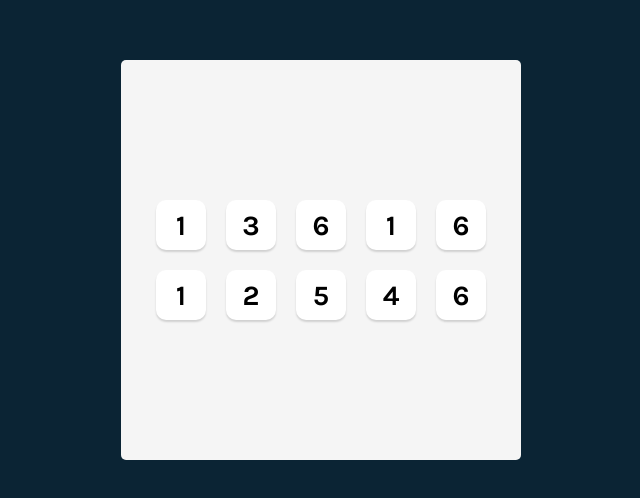
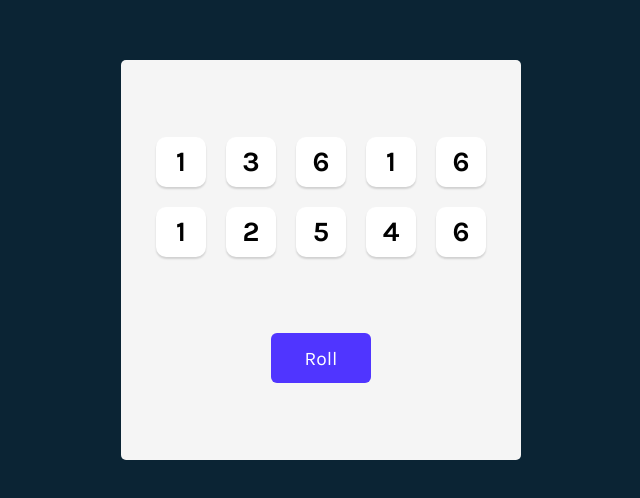
Before and after one commit to Biswas-Souvik/Tenzies, a React (Vite) app: page / in a window 1280 px wide. Shown: the part 140-638 px from the top of the page, without its empty margins (319-959 px from the left). Built offline with nearby package versions, Linux system fonts and the light colour scheme.

Commit message:
Roll dice button

```diff
--- a/App.jsx
+++ b/App.jsx
@@ -1,5 +1,5 @@
 import { useState } from "react";
-import { Die } from "./Die";
+import Die from "./Die";
 
 export default function App() {
   const [dice, setDice] = useState(generateAllNewDice());
@@ -10,9 +10,16 @@
 
   const diceElements = dice.map((num) => <Die value={num} />);
 
+  function rollDice() {
+    setDice(generateAllNewDice());
+  }
+
   return (
     <main>
       <div className="dice-container">{diceElements}</div>
+      <button className="roll-dice" onClick={rollDice}>
+        Roll
+      </button>
     </main>
   );
 }
--- a/Die.jsx
+++ b/Die.jsx
@@ -1,3 +1,3 @@
-export function Die(props) {
+export default function Die(props) {
   return <button>{props.value}</button>;
 }
--- a/index.css
+++ b/index.css
@@ -27,7 +27,7 @@
   border-radius: 5px;
   display: flex;
   flex-direction: column;
-  justify-content: center;
+  justify-content: space-evenly;
   align-items: center;
 }
 
@@ -37,6 +37,11 @@
   gap: 20px;
 }
 
+button {
+  font-family: Karla, sans-serif;
+  cursor: pointer;
+}
+
 .dice-container button {
   height: 50px;
   width: 50px;
@@ -44,8 +49,16 @@
   border-radius: 10px;
   border: none;
   background-color: white;
-  font-family: Karla, sans-serif;
   font-size: 1.75rem;
   font-weight: bold;
-  cursor: pointer;
 }
+
+button.roll-dice {
+  height: 50px;
+  width: 100px;
+  border: none;
+  border-radius: 6px;
+  background-color: #5035ff;
+  color: white;
+  font-size: 1.2rem;
+}
```
